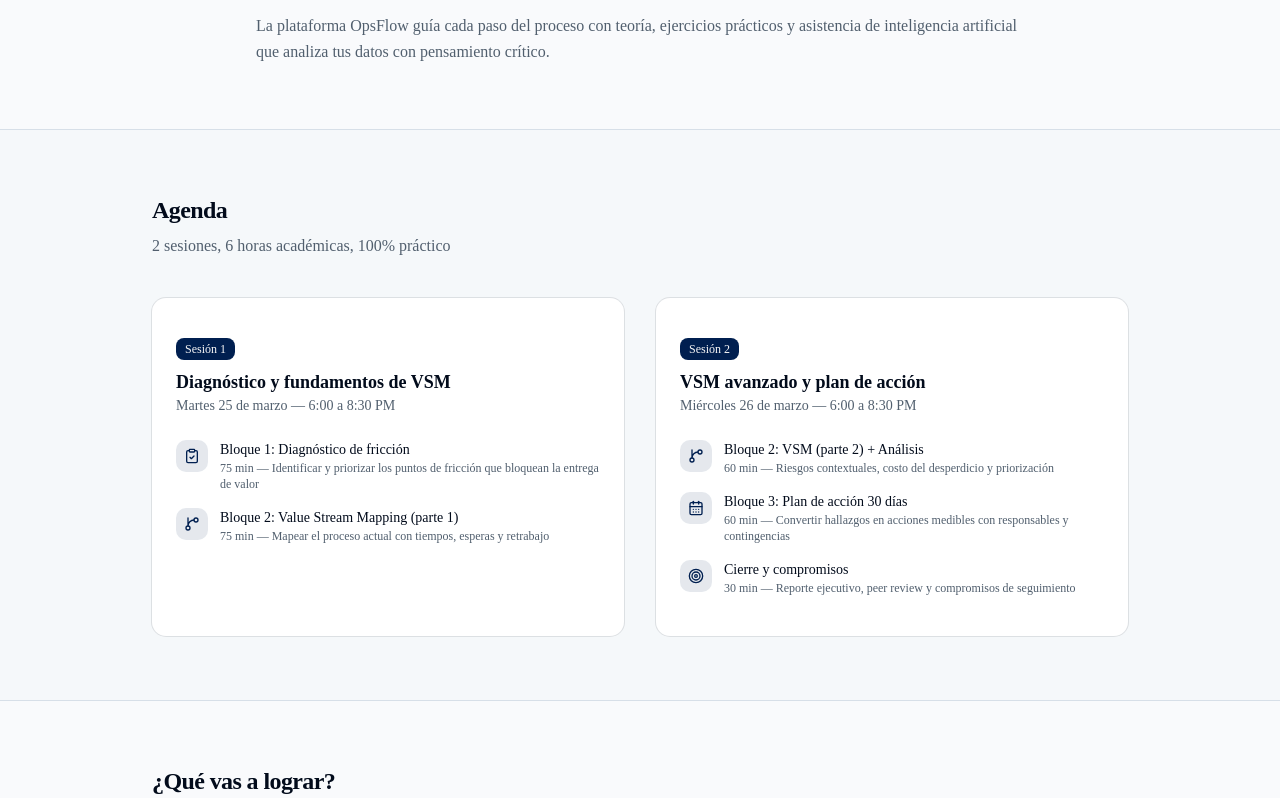
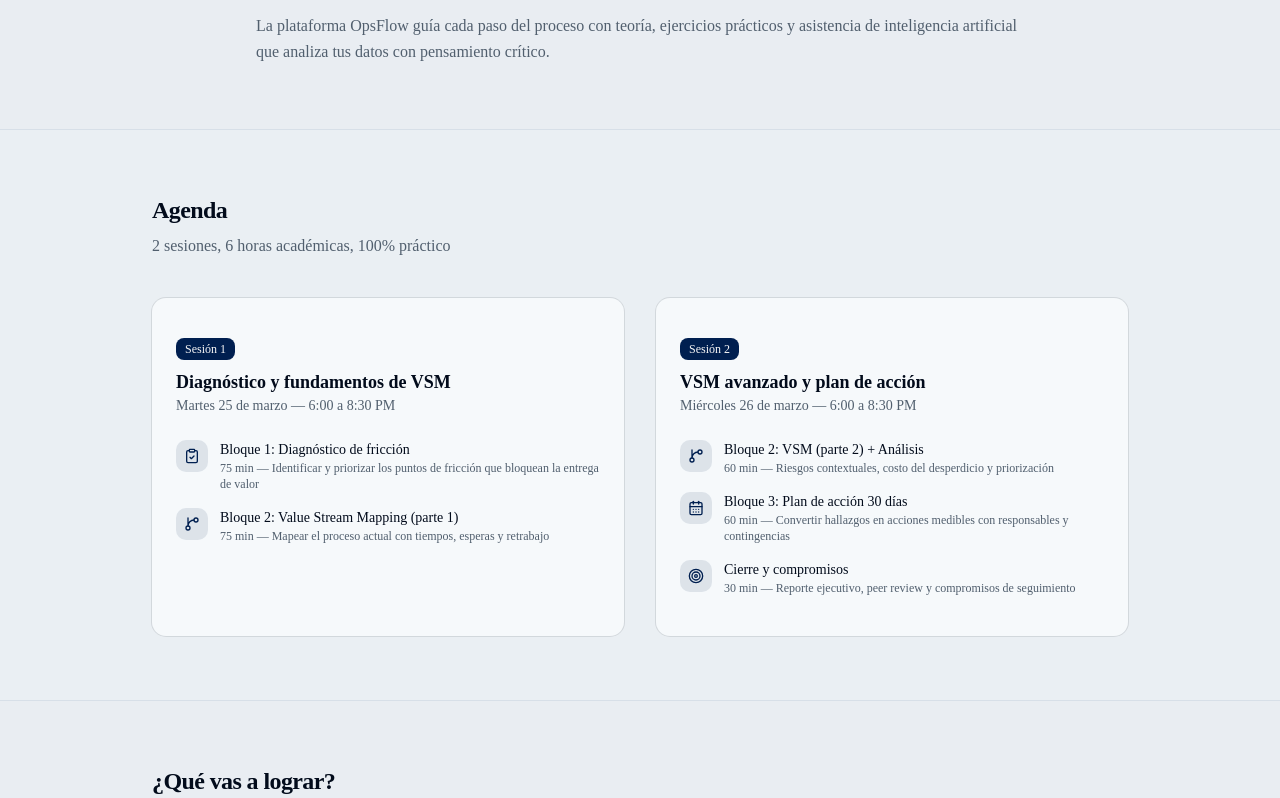
Before and after one commit to gonzalezulises/opsflow, a Next.js app: page / in a window 1280 px wide. Shown: the part 985-1783 px from the top of the page. Built offline with nearby package versions, Linux system fonts and the light colour scheme.

Commit message:
fix: warm gray background instead of white
Co-Authored-By: Claude Opus 4.6 (1M context) <noreply@anthropic.com>

```diff
--- a/src/app/globals.css
+++ b/src/app/globals.css
@@ -49,9 +49,9 @@
 }
 
 :root {
-  --background: oklch(0.985 0.003 250);
+  --background: oklch(0.945 0.008 250);
   --foreground: oklch(0.15 0.04 255);
-  --card: oklch(1 0 0);
+  --card: oklch(0.98 0.004 250);
   --card-foreground: oklch(0.15 0.04 255);
   --popover: oklch(1 0 0);
   --popover-foreground: oklch(0.15 0.04 255);
```
